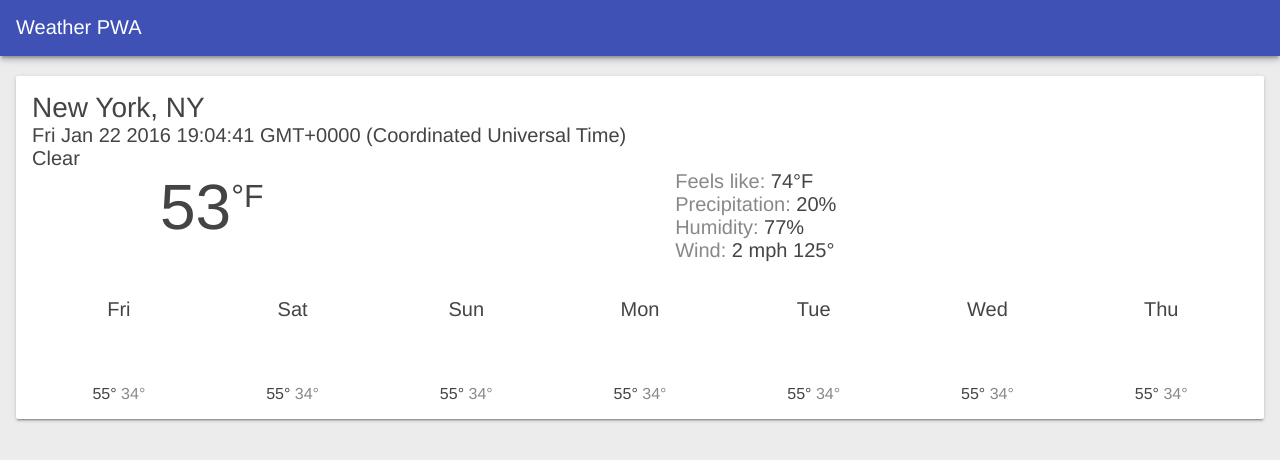
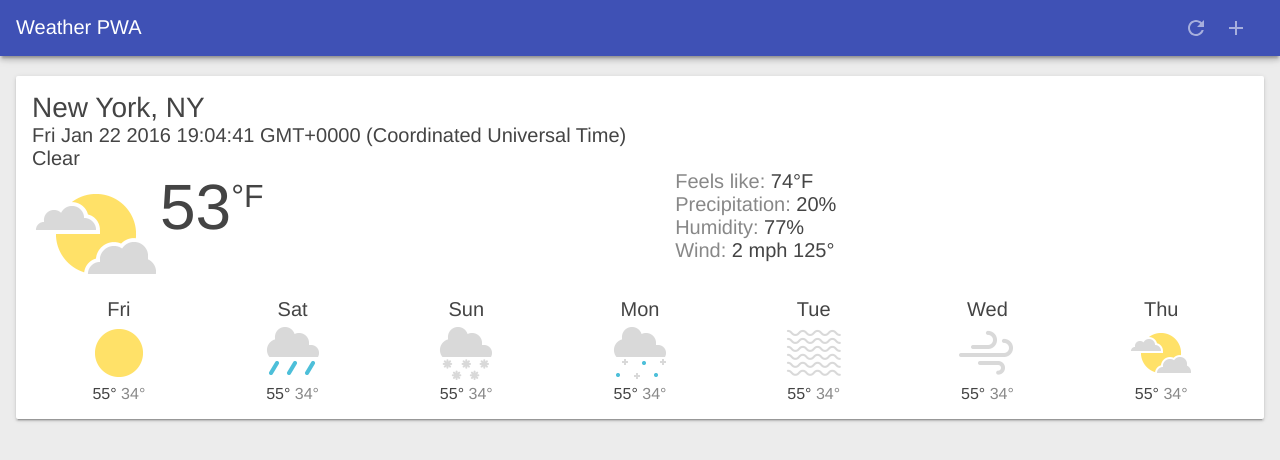
Before and after one commit to go-0100-it/PWA, a website: page docs/index.html in a window 1280 px wide. Drawn offline with Linux system fonts and the light colour scheme; the site is published under a folder, as on GitHub Pages, so addresses that start at the root find nothing; files whose address does not match are found by name.

Commit message:
Update ud811.css

```diff
--- a/docs/styles/ud811.css
+++ b/docs/styles/ud811.css
@@ -93,9 +93,9 @@ body {
     outline: none;
     cursor: pointer; }
   .header #butRefresh {
-    background: url(/images/ic_refresh_white_24px.svg) center center no-repeat; }
+    background: url(images/ic_refresh_white_24px.svg) center center no-repeat; }
   .header #butAdd {
-    background: url(/images/ic_add_white_24px.svg) center center no-repeat; }
+    background: url(images/ic_add_white_24px.svg) center center no-repeat; }
 
 .header__title {
   font-weight: 400;
@@ -289,27 +289,27 @@ body {
   background-repeat: no-repeat;
   background-size: contain; }
   .weather-forecast .icon.clear-day {
-    background-image: url("/images/clear.png"); }
+    background-image: url("images/clear.png"); }
   .weather-forecast .icon.clear-night {
-    background-image: url("/images/clear.png"); }
+    background-image: url("images/clear.png"); }
   .weather-forecast .icon.rain {
-    background-image: url("/images/rain.png"); }
+    background-image: url("images/rain.png"); }
   .weather-forecast .icon.snow {
-    background-image: url("/images/snow.png"); }
+    background-image: url("images/snow.png"); }
   .weather-forecast .icon.sleet {
-    background-image: url("/images/sleet.png"); }
+    background-image: url("images/sleet.png"); }
   .weather-forecast .icon.wind {
-    background-image: url("/images/wind.png"); }
+    background-image: url("images/wind.png"); }
   .weather-forecast .icon.fog {
-    background-image: url("/images/fog.png"); }
+    background-image: url("images/fog.png"); }
   .weather-forecast .icon.cloudy {
-    background-image: url("/images/cloudy.png"); }
+    background-image: url("images/cloudy.png"); }
   .weather-forecast .icon.partly-cloudy-day {
-    background-image: url("/images/partly-cloudy.png"); }
+    background-image: url("images/partly-cloudy.png"); }
   .weather-forecast .icon.partly-cloudy-night {
-    background-image: url("/images/partly-cloudy.png"); }
+    background-image: url("images/partly-cloudy.png"); }
   .weather-forecast .icon.thunderstorms {
-    background-image: url("/images/thunderstorms.png"); }
+    background-image: url("images/thunderstorms.png"); }
 
 @media (max-width: 450px) {
   .weather-forecast .date, .weather-forecast .description {
```
